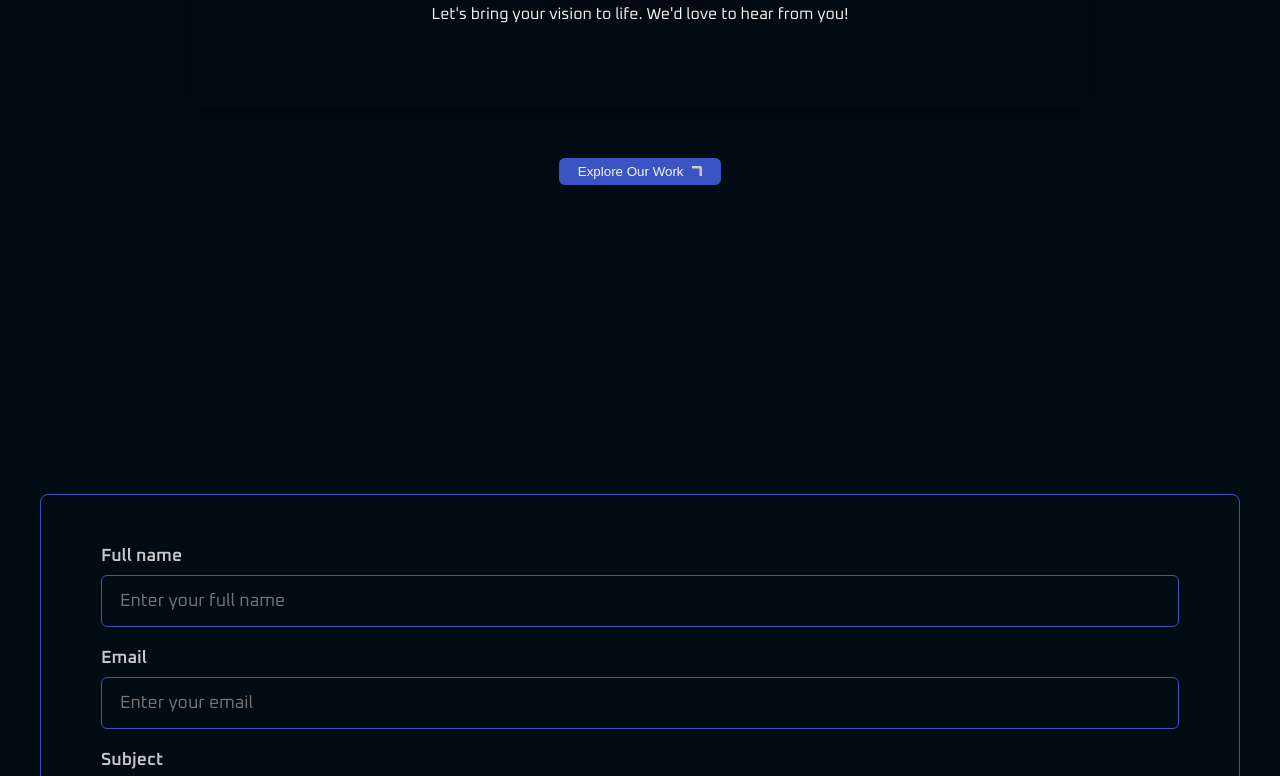
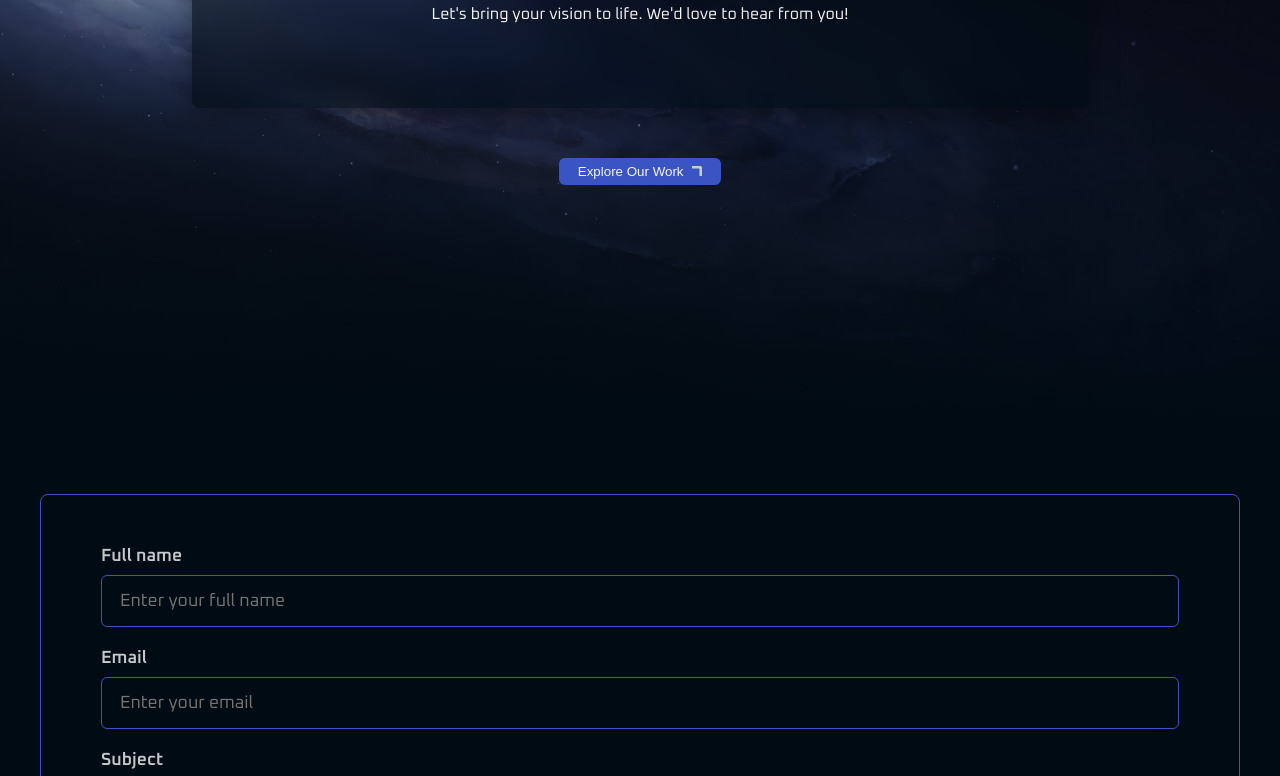
Before and after one commit to Majdi0o0/stellar_creative, a plain HTML site: page html/contact_us.html in a window 1280 px wide. Shown: the part 366-1142 px from the top of the page. Drawn offline with Linux system fonts and the light colour scheme; the site is published under a folder, as on GitHub Pages, so addresses that start at the root find nothing.

Commit message:
Update contact_us_style.css

```diff
--- a/css/contact_us_style.css
+++ b/css/contact_us_style.css
@@ -10,7 +10,7 @@
   text-align: center;
   height: 100vh;
   width: 100vw;
-  background-image: url(/images/space-wallpaper.jpg);
+  background-image: url(../images/space-wallpaper.jpg);
   background-repeat: no-repeat;
   background-position: center;
   background-size: cover;
```
